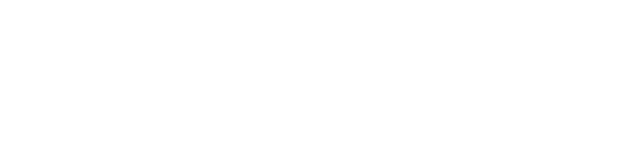
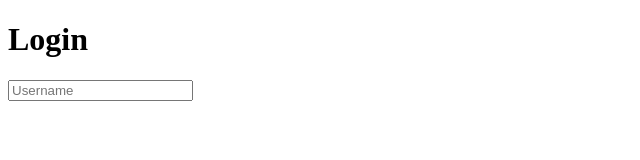
Before and after one commit to Janderson-Rodrigues/Project-Psychological-Support-Platform, a plain HTML site: page login.html in a window 1280 px wide. Shown: the whole page, without its empty margins (0-640 px from the left). Drawn offline with Linux system fonts and the light colour scheme.

Commit message:
primeiro codigo de login

```diff
--- a/login.html
+++ b/login.html
@@ -7,6 +7,13 @@
     <head></head>
 </head>
 <body>
+    <form class="container">
+        <h1 class="login-title">Login</h1>
 
+        <section>
+            <input type="text" name="username" placeholder="Username">
+            <i class="bx bxs-user"></i>
+        </section>
+    </form>
 </body>
 </html>
```
